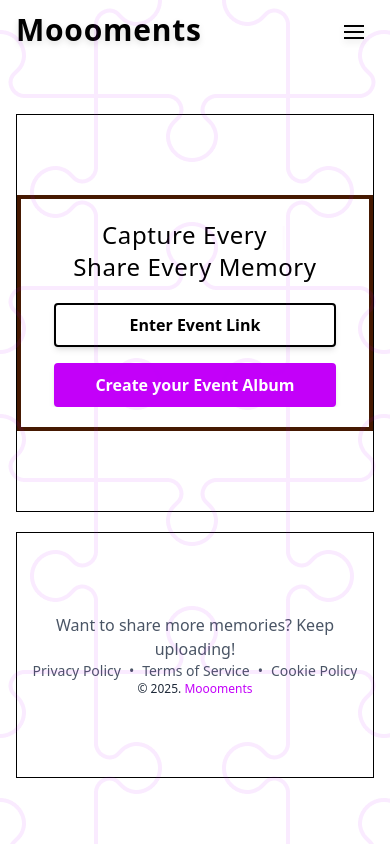
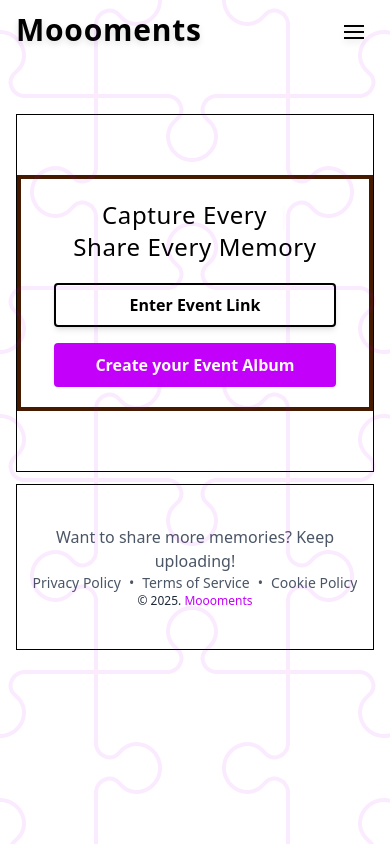
Before and after one commit to Pluggito/Moooments, a React (Vite) app: page / in a window 390 px wide. Built offline with nearby package versions, Linux system fonts and the light colour scheme.

Commit message:
if it fits on my phone the rest is okay

```diff
--- a/src/components/Footer.jsx
+++ b/src/components/Footer.jsx
@@ -4,7 +4,7 @@
   const location = useLocation();
 
   return (
-    <footer className="w-full justify-center items-center my-5 px-auto text-center flex flex-col static border py-20">
+    <footer className="w-full justify-center items-center my-3 px-auto text-center flex flex-col static border py-10">
       {/*w-full fixed mt-auto flex flex-col justify-center items-center text-center p-4 gap-4 bg-transparent border */}
       {/* First Section */}
       {location.pathname === "/" && (
--- a/src/components/Hero.jsx
+++ b/src/components/Hero.jsx
@@ -7,7 +7,7 @@
 const Hero = () => {
     const Navigate = useNavigate();
   return (
-    <main className="border flex items-center justify-center py-20 sm:py-45 md:py-50 lg:py-30 pointer-events-none mt-15">
+    <main className="border flex items-center justify-center py-15 sm:py-45 md:py-50 lg:py-30 pointer-events-none mt-15">
         <div
         className="fixed z-10 inset-0 bg-cover bg-center bg-no-repeat opacity-8"
         style={{ background: `url(${assets.hero_image})` }}
```
